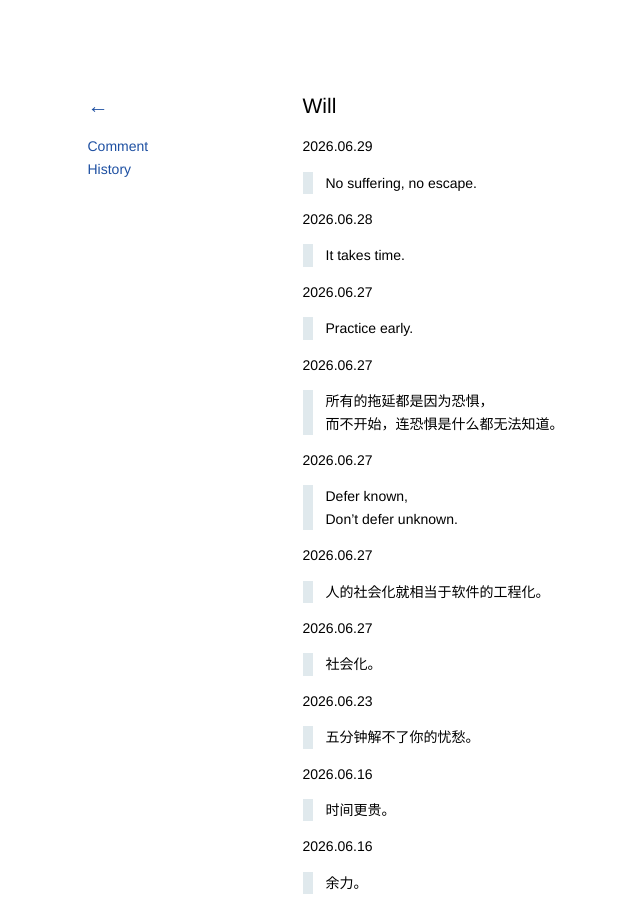
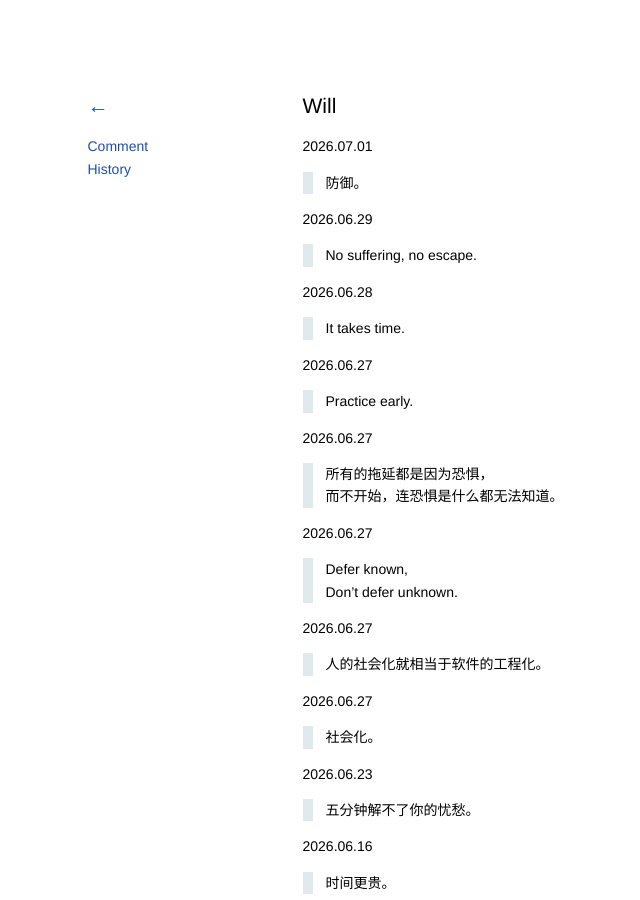
Before and after one commit to kidlj/awei, a Jekyll site: the page built from _wiki/will.md, in a window 1280 px wide and 900 px high. Shown: the whole window, without its empty margins (45-685 px from the left). Built offline with Jekyll 4.4.1, drawn with Linux system fonts in a browser that asks for light colours.

Commit message:
update will

```diff
--- a/_wiki/will.md
+++ b/_wiki/will.md
@@ -1,6 +1,10 @@
 ---
 title: Will
 ---
+
+2026.07.01
+
+> 防御。
 
 2026.06.29
 
```
